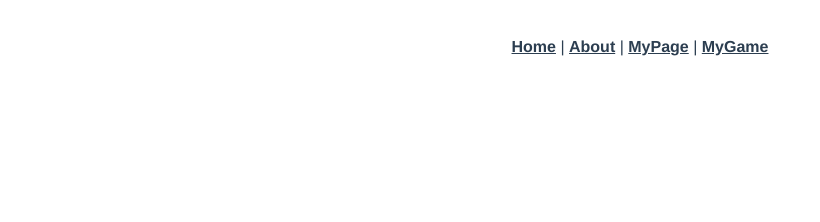
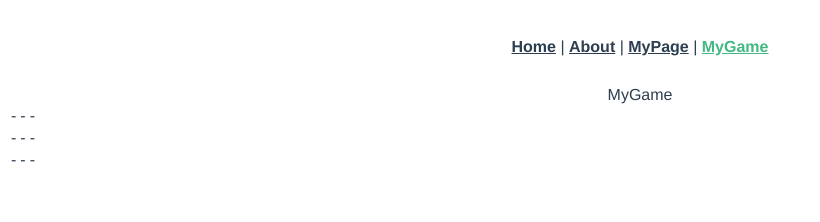
Before and after one commit to idontknowtoobrother/OXGamesVue, a Vue app in the folder ox-game/: page /mygame in a window 1280 px wide. Shown: the top 222 px of the page, without its empty margins (0-820 px from the left). Built offline with nearby package versions, Linux system fonts and the light colour scheme.

Commit message:
added: OXTable to project

```diff
--- /dev/null
+++ b/ox-game/src/components/OXTable.vue
@@ -0,0 +1,26 @@
+<template>
+    <div>
+        <table>
+            <tr>
+                <td>-</td>
+                <td>-</td>
+                <td>-</td>
+            </tr>
+            <tr>
+                <td>-</td>
+                <td>-</td>
+                <td>-</td>
+            </tr>
+            <tr>
+                <td>-</td>
+                <td>-</td>
+                <td>-</td>
+            </tr>
+        </table>
+    </div>
+</template>
+<script>
+export default {}
+</script>
+<style>
+</style>
--- a/ox-game/src/router/index.js
+++ b/ox-game/src/router/index.js
@@ -20,6 +20,11 @@ const routes = [
     name: 'MyPage',
     component: () => import('../views/MyPage.vue'),
     props: true
+  },
+  {
+    path: '/mygame',
+    name: 'MyGame',
+    component: () => import('../views/MyGame.vue')
   }
 ]
 
--- a/ox-game/src/views/MyGame.vue
+++ b/ox-game/src/views/MyGame.vue
@@ -1,10 +1,17 @@
 <template>
   <div>
-    MyGame
+      MyGame
   </div>
+  <OXTable />
 </template>
 <script>
-export default {}
+import OXTable from '../components/OXTable.vue'
+export default {
+  components: {
+    OXTable: OXTable
+  }
+}
 </script>
 <style>
+
 </style>
--- a/ox-game/src/views/MyPage.vue
+++ b/ox-game/src/views/MyPage.vue
@@ -1,7 +1,7 @@
 <template>
   <div>
     <h1>MyPage</h1>
-    <h3> {{ name }}</h3>
+    <h3> AFU Away from us know as -> {{ name }}</h3>
     <img src="../assets/myImg.gif" alt="">
   </div>
 </template>
```
